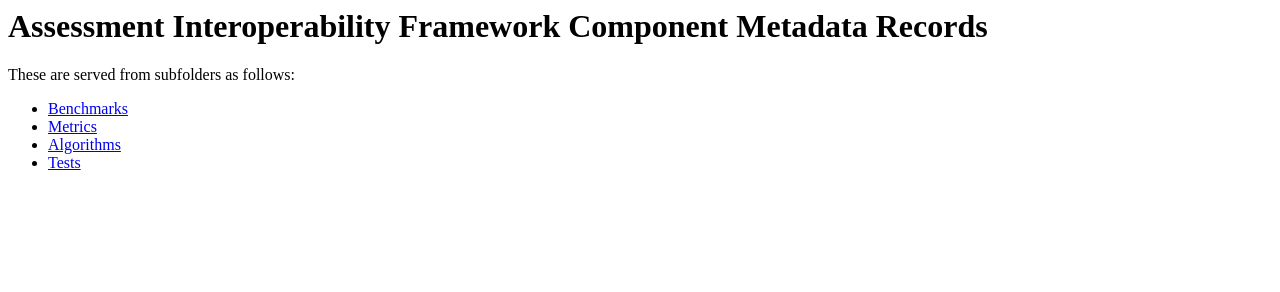
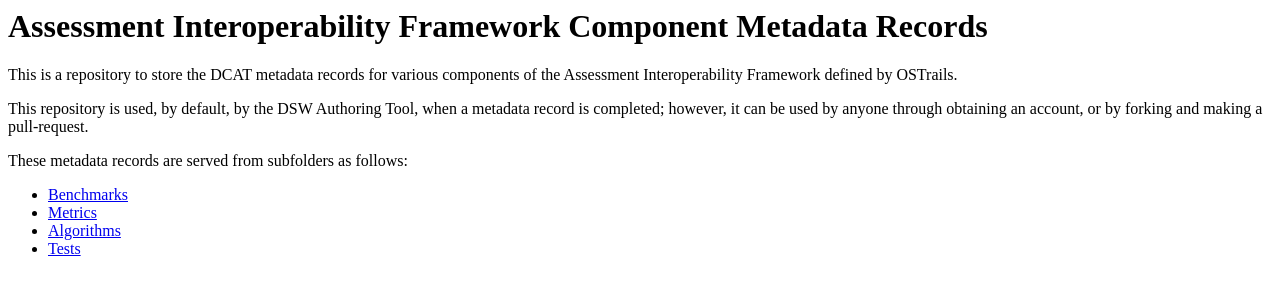
Before and after one commit to OSTrails/assessment-component-metadata-records, a plain HTML site: page index.html in a window 1280 px wide. Drawn offline with Linux system fonts and the light colour scheme.

Commit message:
Update index.html

```diff
--- a/index.html
+++ b/index.html
@@ -1,6 +1,12 @@
 <h1>Assessment Interoperability Framework Component Metadata Records</h1>
 
-These are served from subfolders as follows:<br/>
+<p>This is a repository to store the DCAT metadata records for various components of the Assessment Interoperability Framework defined by OSTrails.</p>
+
+<p>This repository is used, by default, by the DSW Authoring Tool, when a metadata record is completed; however, it can be used by anyone through obtaining an account, or by forking and making a pull-request.</p>
+
+
+
+These metadata records are served from subfolders as follows:<br/>
 
 <ul>
  <li> <a href="https://ostrails.github.io/assessment-component-metadata-records/Benchmarks/">Benchmarks</a></li>
```
